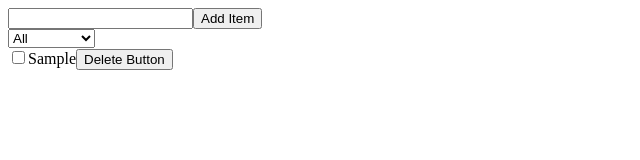
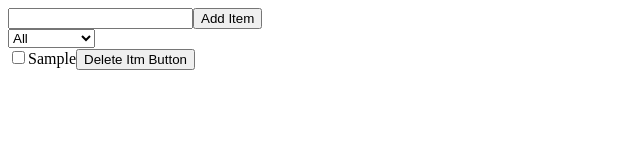
Before and after one commit to ArchanaOjha3/react-project, a React app: page / in a window 1280 px wide. Both pictures are taken after typing "Sample" into the empty fields and a click on the button "Add Item". Shown: the top 160 px of the page, without its empty margins (0-640 px from the left). Built offline with nearby package versions, Linux system fonts and the light colour scheme.

Commit message:
label change latest

```diff
--- a/src/project3/ToDoListWithFilter.jsx
+++ b/src/project3/ToDoListWithFilter.jsx
@@ -98,7 +98,7 @@ const ToDoListWithFilterTask = () => {
                   onChange={() => toggleCompletion(item.id)}
                 ></input>
                 {item.name}
-                <button onClick={() => removeTask(item.id)}>Delete Button</button>
+                <button onClick={() => removeTask(item.id)}>Delete Itm Button</button>
               </span>
             </>
           );
```
